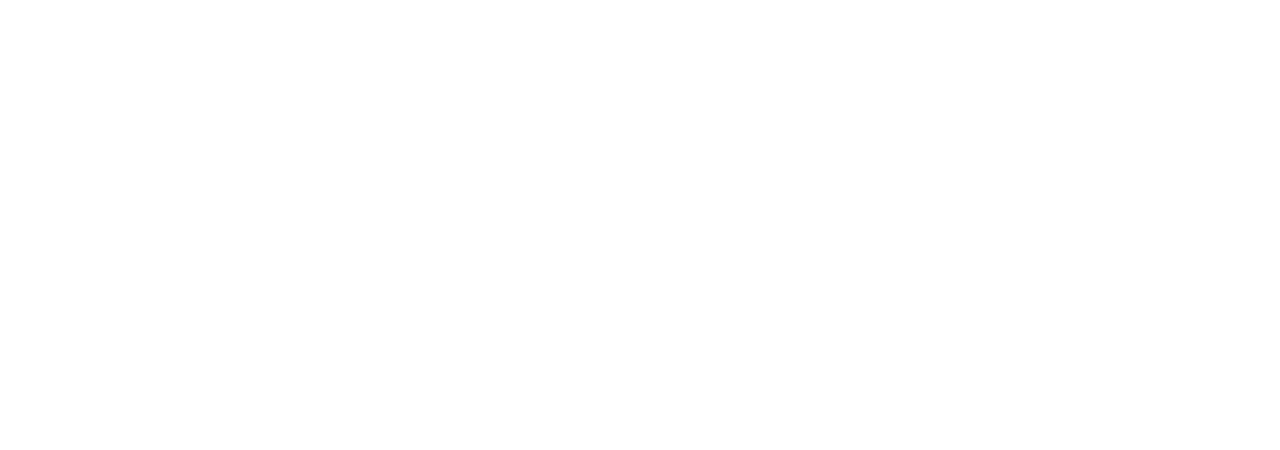
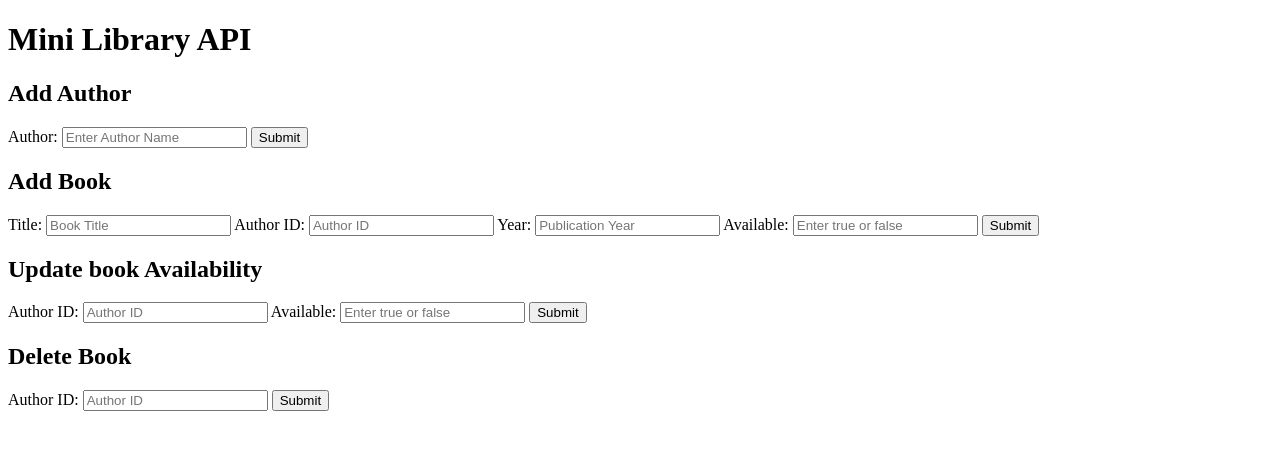
Before and after one commit to dulie611/Mini-Library-API, a website: page client/index.html in a window 1280 px wide. Drawn offline with Linux system fonts and the light colour scheme.

Commit message:
Added forms

```diff
--- a/client/index.html
+++ b/client/index.html
@@ -7,5 +7,56 @@
     <link rel="stylesheet" href="styles.css" />
     <script type="module" defer src="script.js"></script>
   </head>
-  <body></body>
+  <body>
+    <h1>Mini Library API</h1>
+    <form id="add-author-form">
+      <h2>Add Author</h2>
+      <label for="author">Author:</label>
+      <input id="author" type="text" placeholder="Enter Author Name" />
+      <button>Submit</button>
+    </form>
+    <form id="add-book-form">
+      <h2>Add Book</h2>
+
+      <label for="title">Title:</label>
+      <input id="title" type="text" placeholder="Book Title" />
+
+      <label for="add-book-author-id">Author ID:</label>
+      <input id="authorId" type="text" placeholder="Author ID" />
+
+      <label for="year">Year:</label>
+      <input id="year" type="text" placeholder="Publication Year" />
+
+      <label for="add-book-isAvailable">Available:</label>
+      <input
+        id="add-book-isAvailable"
+        type="text"
+        placeholder="Enter true or false"
+      />
+
+      <button>Submit</button>
+    </form>
+    <form id="update-book-availability-form">
+      <h2>Update book Availability</h2>
+      <label for="update-book-author-id">Author ID:</label>
+      <input id="update-book-author-id" type="text" placeholder="Author ID" />
+
+      <label for="update-book-isAvailable">Available:</label>
+      <input
+        id="update-book-isAvailable"
+        type="text"
+        placeholder="Enter true or false"
+      />
+
+      <button>Submit</button>
+    </form>
+
+    <form id="delete-book-form">
+      <h2>Delete Book</h2>
+      <label for="delete-book-author-id">Author ID:</label>
+      <input id="delete-book-author-id" type="text" placeholder="Author ID" />
+
+      <button>Submit</button>
+    </form>
+  </body>
 </html>
```
